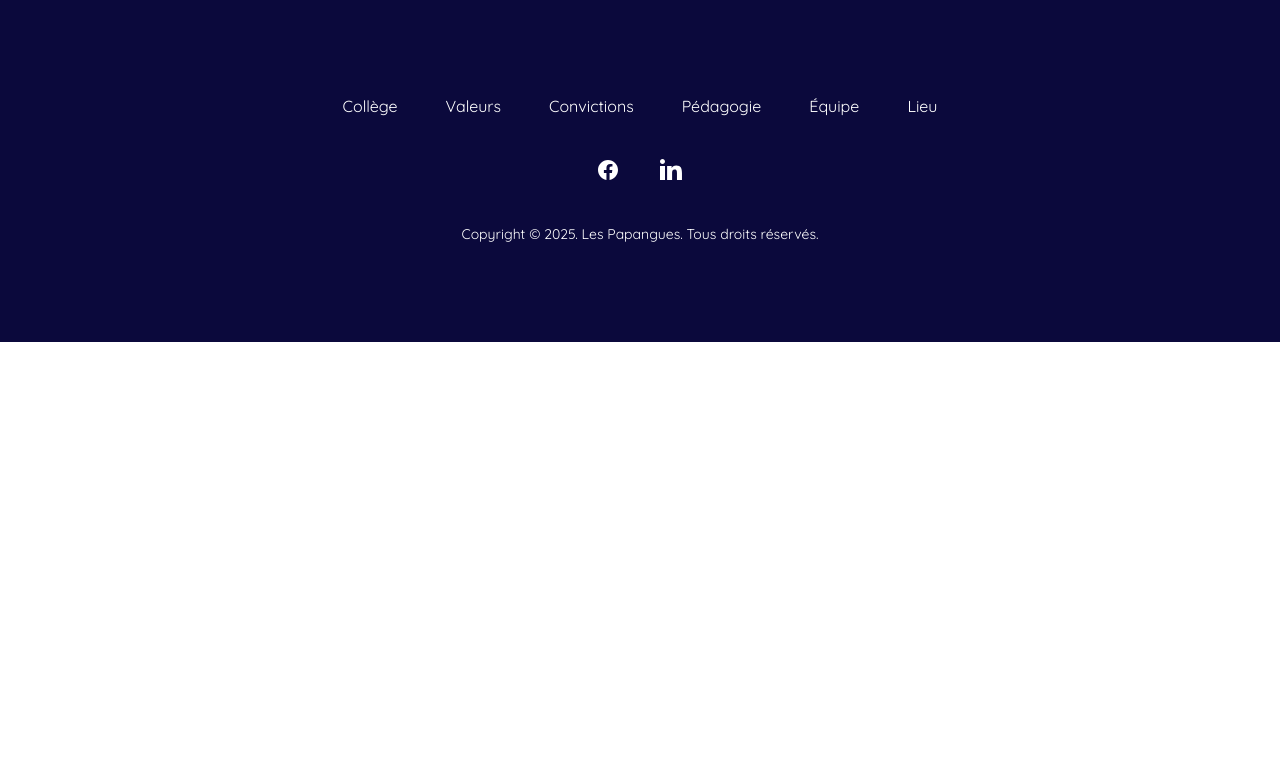
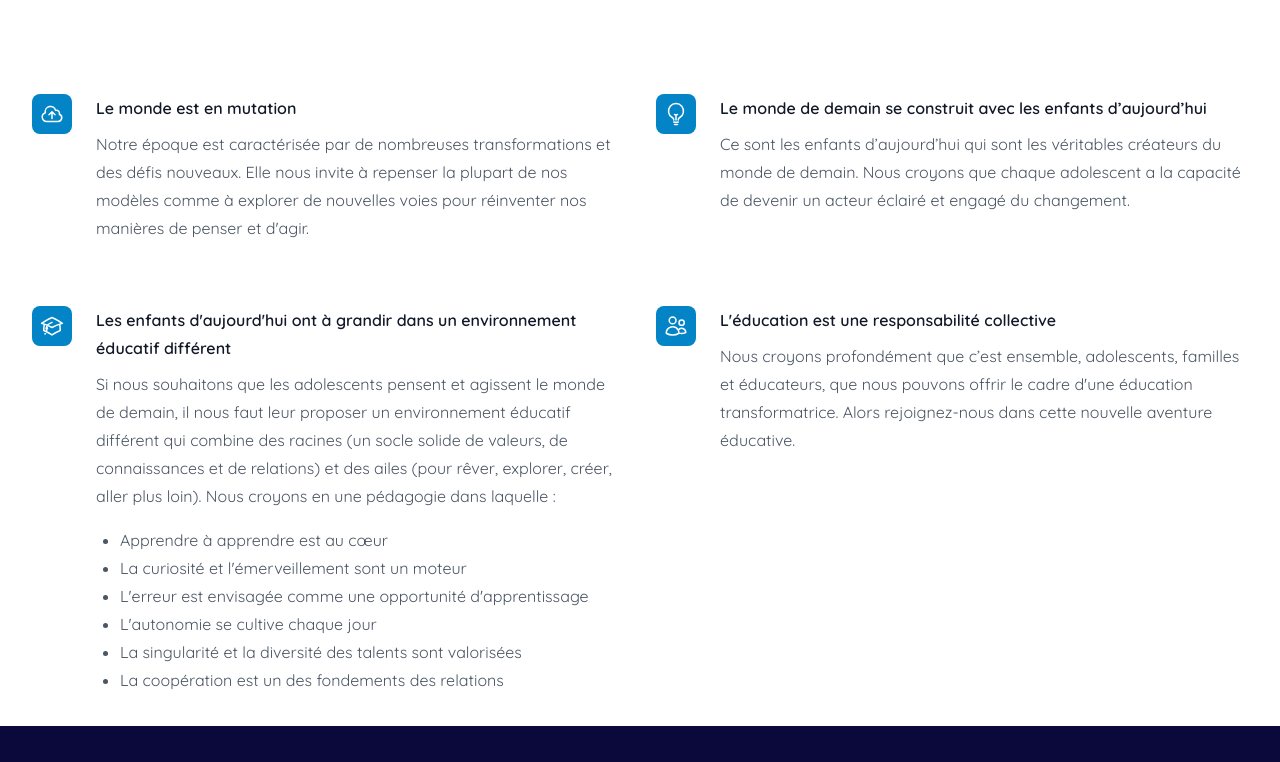
Before and after one commit to sgautier-dev/lespapangues, a Next.js app: page /convictions in a window 1280 px wide. Shown: the part 698-1460 px from the top of the page. Before the commit the page ends 1040 px from the top, so only its background shows below. Built offline with nearby package versions, Linux system fonts and the light colour scheme.

Commit message:
convictions updated

```diff
--- a/src/app/convictions/page.tsx
+++ b/src/app/convictions/page.tsx
@@ -1,3 +1,4 @@
+import ConvictionsDetails from "@/components/ConvictionsDetails"
 import Convictions from "@/components/Convinctions"
 
 export const metadata = {
@@ -7,6 +8,7 @@ export default function valuesPage() {
 	return (
 		<main className="flex flex-col justify-center mx-auto">
 			<Convictions />
+			<ConvictionsDetails />
 		</main>
 	)
 }
--- /dev/null
+++ b/src/components/ConvictionsDetails.tsx
@@ -0,0 +1,79 @@
+import {
+	AcademicCapIcon,
+	CloudArrowUpIcon,
+	UsersIcon,
+	LightBulbIcon,
+} from "@heroicons/react/24/outline";
+
+const features = [
+	{
+		name: "Le monde est en mutation",
+		description:
+			"Notre époque est caractérisée par de nombreuses transformations et des défis nouveaux. Elle nous invite à repenser la plupart de nos modèles comme à explorer de nouvelles voies pour réinventer nos manières de penser et d'agir.",
+		icon: CloudArrowUpIcon,
+	},
+	{
+		name: "Le monde de demain se construit avec les enfants d’aujourd’hui",
+		description:
+			"Ce sont les enfants d’aujourd’hui qui sont les véritables créateurs du monde de demain. Nous croyons que chaque adolescent a la capacité de devenir un acteur éclairé et engagé du changement.",
+		icon: LightBulbIcon,
+	},
+	{
+		name: "Les enfants d'aujourd'hui ont à grandir dans un environnement éducatif différent",
+		description: (
+			<>
+				<p>
+					Si nous souhaitons que les adolescents pensent et agissent le monde de
+					demain, il nous faut leur proposer un environnement éducatif différent
+					qui combine des racines (un socle solide de valeurs, de connaissances
+					et de relations) et des ailes (pour rêver, explorer, créer, aller plus
+					loin). Nous croyons en une pédagogie dans laquelle :
+				</p>
+				<ul className="mt-4 list-disc pl-6 text-gray-600">
+					<li>Apprendre à apprendre est au cœur</li>
+					<li>La curiosité et l&apos;émerveillement sont un moteur</li>
+					<li>L&apos;erreur est envisagée comme une opportunité d&apos;apprentissage</li>
+					<li>L&apos;autonomie se cultive chaque jour</li>
+					<li>La singularité et la diversité des talents sont valorisées</li>
+					<li>La coopération est un des fondements des relations</li>
+				</ul>
+			</>
+		),
+		icon: AcademicCapIcon,
+	},
+	{
+		name: "L'éducation est une responsabilité collective",
+		description:
+			"Nous croyons profondément que c’est ensemble, adolescents, familles et éducateurs, que nous pouvons offrir le cadre d'une éducation transformatrice. Alors rejoignez-nous dans cette nouvelle aventure éducative.",
+		icon: UsersIcon,
+	},
+];
+
+export default function ConvictionsDetails() {
+	return (
+		<div className="py-8">
+			<div className="mx-auto max-w-7xl px-6 lg:px-8">
+				<div className="mx-auto lg:mt-16 max-w-2xl lg:max-w-7xl">
+					<dl className="grid max-w-xl grid-cols-1 gap-x-8 gap-y-10 lg:max-w-none lg:grid-cols-2 lg:gap-y-16">
+						{features.map((feature) => (
+							<div key={feature.name} className="relative pl-16">
+								<dt className="text-base/7 font-semibold text-gray-900">
+									<div className="absolute left-0 top-0 flex size-10 items-center justify-center rounded-lg bg-sky-600">
+										<feature.icon
+											aria-hidden="true"
+											className="size-6 text-white"
+										/>
+									</div>
+									{feature.name}
+								</dt>
+								<dd className="mt-2 text-base/7 text-gray-600">
+									{feature.description}
+								</dd>
+							</div>
+						))}
+					</dl>
+				</div>
+			</div>
+		</div>
+	);
+}
--- a/src/data/content.json
+++ b/src/data/content.json
@@ -73,10 +73,10 @@
 	},
 	"convictions": {
 		"title": "Nos convictions",
-		"subtitle": "Lorem ipsum",
+		"subtitle": "La question ",
 		"paragraphs": [
-			"Lorem ipsum, dolor sit amet consectetur adipisicing elit. Maiores impedit perferendis suscipit eaque, iste dolor cupiditate blanditiis ratione.",
-			"Lorem ipsum, dolor sit amet consectetur adipisicing elit. Maiores impedit perferendis suscipit eaque, iste dolor cupiditate blanditiis ratione."
+			"« Quels enfants laissons-nous à notre planète ? » est au cœur de nos convictions. ",
+			"Nous croyons qu’un enfant épanoui, ancré dans ses valeurs, confiant en ses talents et sa capacité à imaginer et créer, deviendra un adulte à même de prendre naturellement soin du monde et du vivant qui l’entourent."
 		]
 	},
 	"education": {
```
